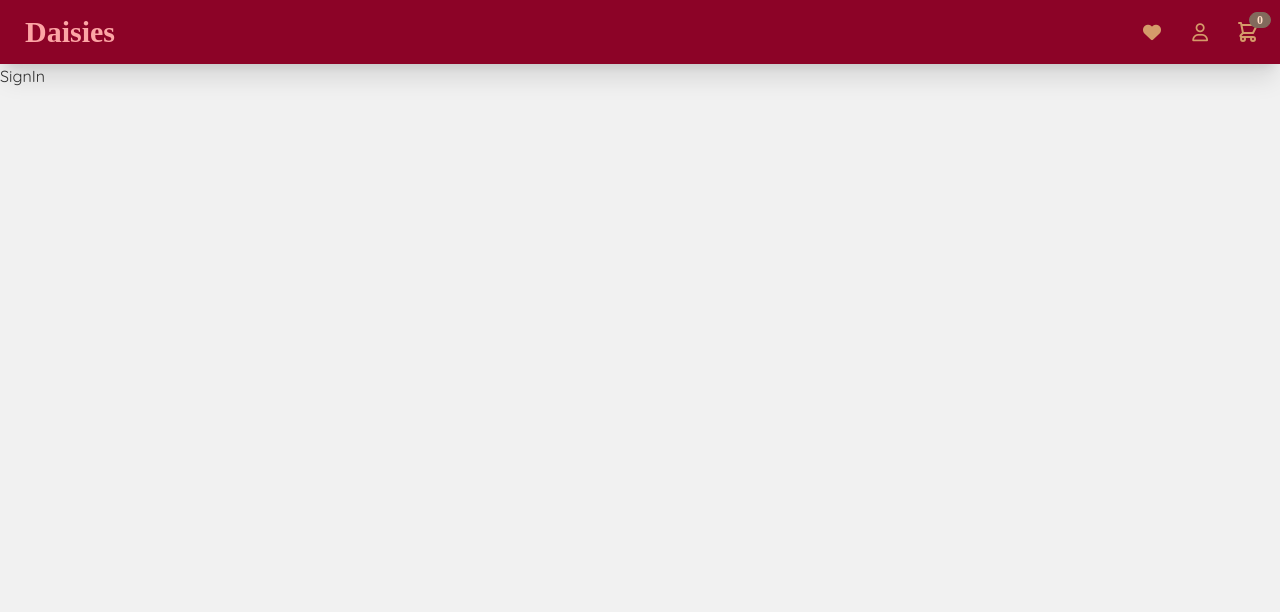
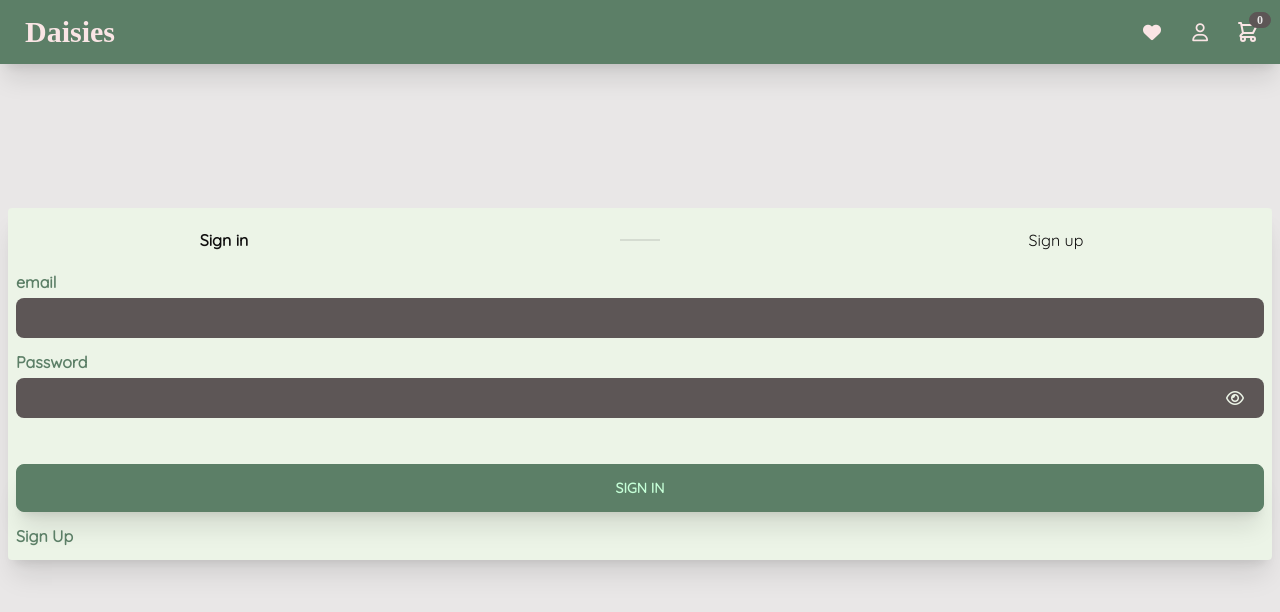
Before and after one commit to Jwilkins48/Market, a React (Vite) app: page /sign-in in a window 1280 px wide. Shown: the top 612 px of the page. Built offline with nearby package versions, Linux system fonts and the light colour scheme; a web font is replaced by a local one.

Commit message:
adding sign in

```diff
--- a/index.html
+++ b/index.html
@@ -1,5 +1,5 @@
 <!DOCTYPE html>
-<html data-theme="autumn" lang="en">
+<html data-theme="garden" lang="en">
   <head>
     <meta charset="UTF-8" />
     <link rel="icon" type="image/svg+xml" href="/vite.svg" />
--- a/src/App.jsx
+++ b/src/App.jsx
@@ -6,10 +6,11 @@ import Shop from "./pages/Shop";
 import Item from "./pages/Item";
 import CheckOut from "./pages/CheckOut";
 import Navbar from "./components/Navbar";
+import Wishlist from "./pages/Wishlist";
 
 function App() {
   return (
-    <div className="">
+    <div className="app">
       <BrowserRouter>
         <Navbar />
         <Routes>
@@ -18,6 +19,7 @@ function App() {
           <Route path="/sign-up" element={<SignUp />} />
           <Route path="/shop" element={<Shop />} />
           <Route path="/shop:id" element={<Item />} />
+          <Route path="/wishlist" element={<Wishlist />} />
           <Route path="/check-out" element={<CheckOut />} />
         </Routes>
       </BrowserRouter>
--- a/src/components/Navbar.jsx
+++ b/src/components/Navbar.jsx
@@ -1,15 +1,10 @@
-import React from "react";
+import { useState } from "react";
 import { useNavigate } from "react-router-dom";
 
 function Navbar() {
   const navigate = useNavigate();
-
-  const onClick = () => {
-    const elem = document.activeElement;
-    if (elem) {
-      elem?.blur();
-    }
-  };
+  const [dropdown, setDropdown] = useState(false);
+  const [cartDropdown, setCartDropdown] = useState(false);
   const handleClick = (path) => {
     const elem = document.activeElement;
     if (elem) {
@@ -22,7 +17,7 @@ function Navbar() {
       <div className="flex-1">
         <a
           onClick={() => navigate("/")}
-          className="btn btn-ghost normal-case text-red-300 text-3xl"
+          className="btn btn-ghost normal-case text-accent text-3xl"
         >
           Daisies
         </a>
@@ -30,13 +25,16 @@ function Navbar() {
       <div>
         {/* WISHLIST */}
         <button
-          onClick={() => navigate("/check-out")}
+          onClick={() => navigate("/wishlist")}
           className="btn btn-ghost btn-circle text-accent text-lg"
         >
           <i className="fa-solid fa-heart" />
         </button>
         {/* USER  */}
-        <div className="dropdown dropdown-end ">
+        <div
+          onClick={() => setDropdown(!dropdown)}
+          className="dropdown dropdown-end "
+        >
           <label tabIndex={0} className="btn btn-ghost btn-circle text-accent">
             <div className="w-10 rounded-full flex items-center justify-center text-lg">
               <i className="fa-regular fa-user " />
@@ -44,7 +42,11 @@ function Navbar() {
           </label>
           <ul
             tabIndex={0}
-            className="menu menu-compact dropdown-content mt-3 p-2 shadow bg-base-100 rounded-box w-52"
+            className={
+              dropdown
+                ? "menu menu-compact dropdown-content mt-3 p-2 shadow bg-base-100 rounded-box w-52"
+                : "hidden"
+            }
           >
             <li>
               <a
@@ -70,7 +72,10 @@ function Navbar() {
           </ul>
         </div>
         {/* SHOPPING CART */}
-        <div className="dropdown dropdown-end">
+        <div
+          className="dropdown dropdown-end"
+          onClick={() => setCartDropdown(!cartDropdown)}
+        >
           <label tabIndex={0} className="btn btn-ghost btn-circle text-accent">
             <div className="indicator ">
               <svg
@@ -93,14 +98,23 @@ function Navbar() {
           </label>
           <div
             tabIndex={0}
-            className="mt-3 card card-compact dropdown-content w-52 bg-base-100 shadow"
+            className={
+              cartDropdown
+                ? "mt-3 card card-compact dropdown-content w-52 bg-base-100 shadow"
+                : "hidden"
+            }
           >
             <div className="card-body">
               {/* CHANGE TO CHECKOUT ITEM LENGTH/PRICE  */}
               <span className="font-bold text-lg">0 Items</span>
               <span className="text-info">Subtotal: $0</span>
               <div className="card-actions">
-                <button className="btn btn-primary btn-block">View cart</button>
+                <button
+                  onClick={() => handleClick("/check-out")}
+                  className="btn btn-primary btn-block"
+                >
+                  View cart
+                </button>
               </div>
             </div>
           </div>
--- a/src/index.css
+++ b/src/index.css
@@ -11,6 +11,6 @@
   font-family: "Solitreo", cursive;
   font-family: "Unbounded", cursive; */
 }
-body {
+.app {
   font-family: "Quicksand", sans-serif;
 }
--- a/src/pages/SignIn.jsx
+++ b/src/pages/SignIn.jsx
@@ -1,7 +1,69 @@
-import React from "react";
+import { useState } from "react";
+import { Link } from "react-router-dom";
 
 function SignIn() {
-  return <div>SignIn</div>;
+  const [showPassword, setShowPassword] = useState(false);
+  const [formData, setFormData] = useState({
+    email: "",
+    password: "",
+  });
+  const { email, password } = formData;
+  const onChange = (e) => {
+    setFormData((prevState) => ({
+      ...prevState,
+      [e.target.id]: [e.target.value],
+    }));
+  };
+  return (
+    <div className="flex h-[80vh] justify-center items-center">
+      <form className="w-full h-[22rem] rounded shadow-xl p-2 m-2 bg-secondary flex flex-col">
+        <header className="grid grid-cols-3 justify-center items-center text-center">
+          <h1 className="font-bold ">Sign in</h1>
+          <div className="w-10 text-center mx-auto divider"></div>
+          <h1>Sign up</h1>
+        </header>
+        <div className="flex flex-col h-40 justify-around">
+          <div>
+            <label className="font-bold mr-2 text-primary" htmlFor="email">
+              email
+            </label>
+            <input
+              className="input bg-neutral h-10 w-full mt-1 text-secondary"
+              onChange={onChange}
+              type="text"
+              id="email"
+              value={email}
+            />
+          </div>
+          <div className="flex flex-col">
+            <label className="font-bold text-primary mr-2" htmlFor="password">
+              Password
+            </label>
+            <div className="relative">
+              <input
+                className="input bg-neutral h-10 w-full mt-1 text-secondary"
+                onChange={onChange}
+                type={showPassword ? "text" : "password"}
+                id="password"
+                value={password}
+              />
+              <p onClick={() => setShowPassword(!showPassword)}>
+                {!showPassword ? (
+                  <i className="fa-regular fa-eye absolute top-4 right-5 text-secondary" />
+                ) : (
+                  <i className="fa-solid fa-eye-slash absolute top-4 right-5 text-secondary" />
+                )}
+              </p>
+            </div>
+          </div>
+        </div>
+        <button className="btn mt-10 btn-primary shadow-xl">Sign In</button>
+        <Link className="link-primary font-bold mt-3" to="/sign-up">
+          Sign Up
+        </Link>
+      </form>
+    </div>
+  );
 }
 
 export default SignIn;
--- /dev/null
+++ b/src/pages/Wishlist.jsx
@@ -0,0 +1,7 @@
+import React from "react";
+
+function Wishlist() {
+  return <div>Wishlist</div>;
+}
+
+export default Wishlist;
```
